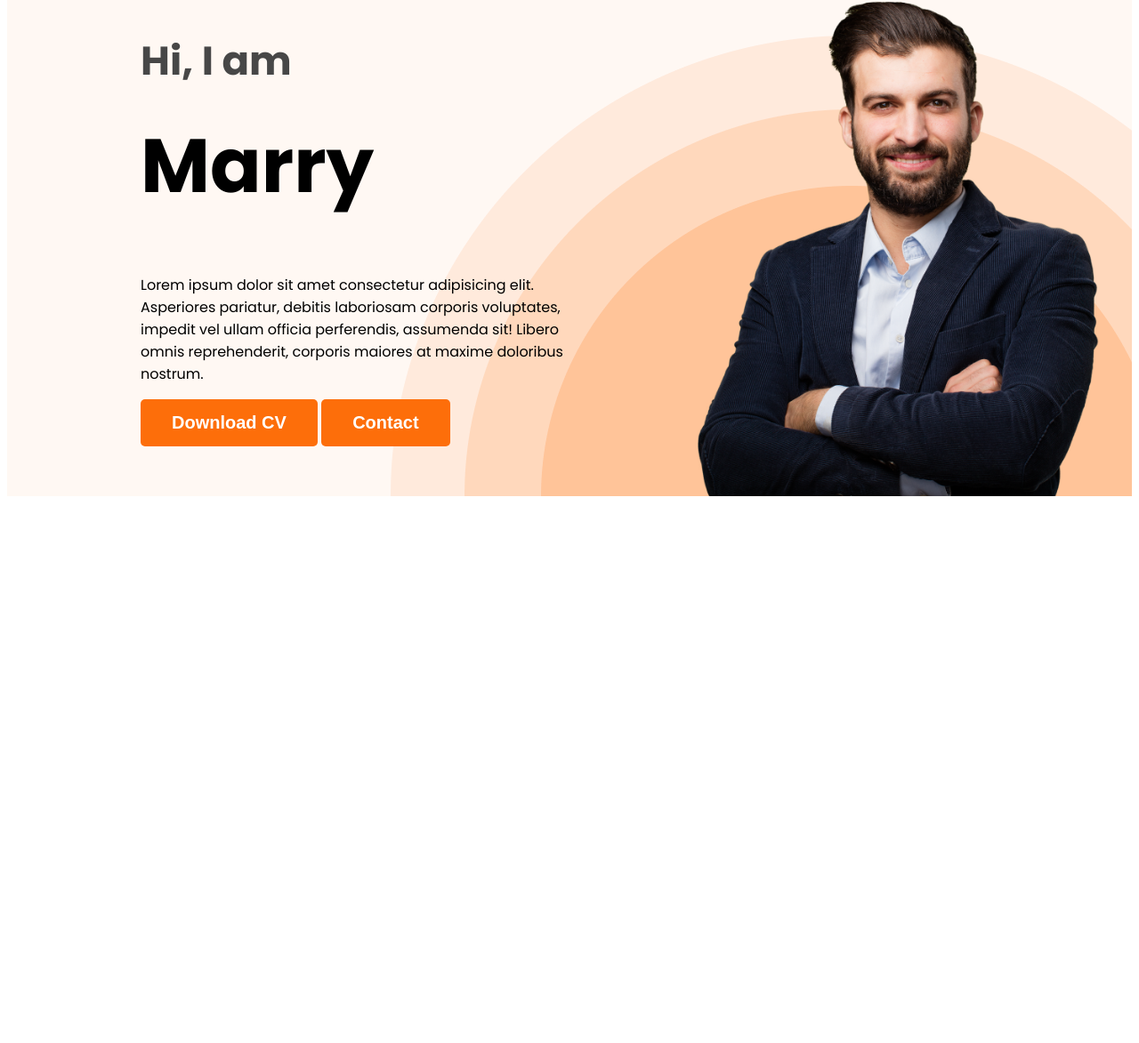
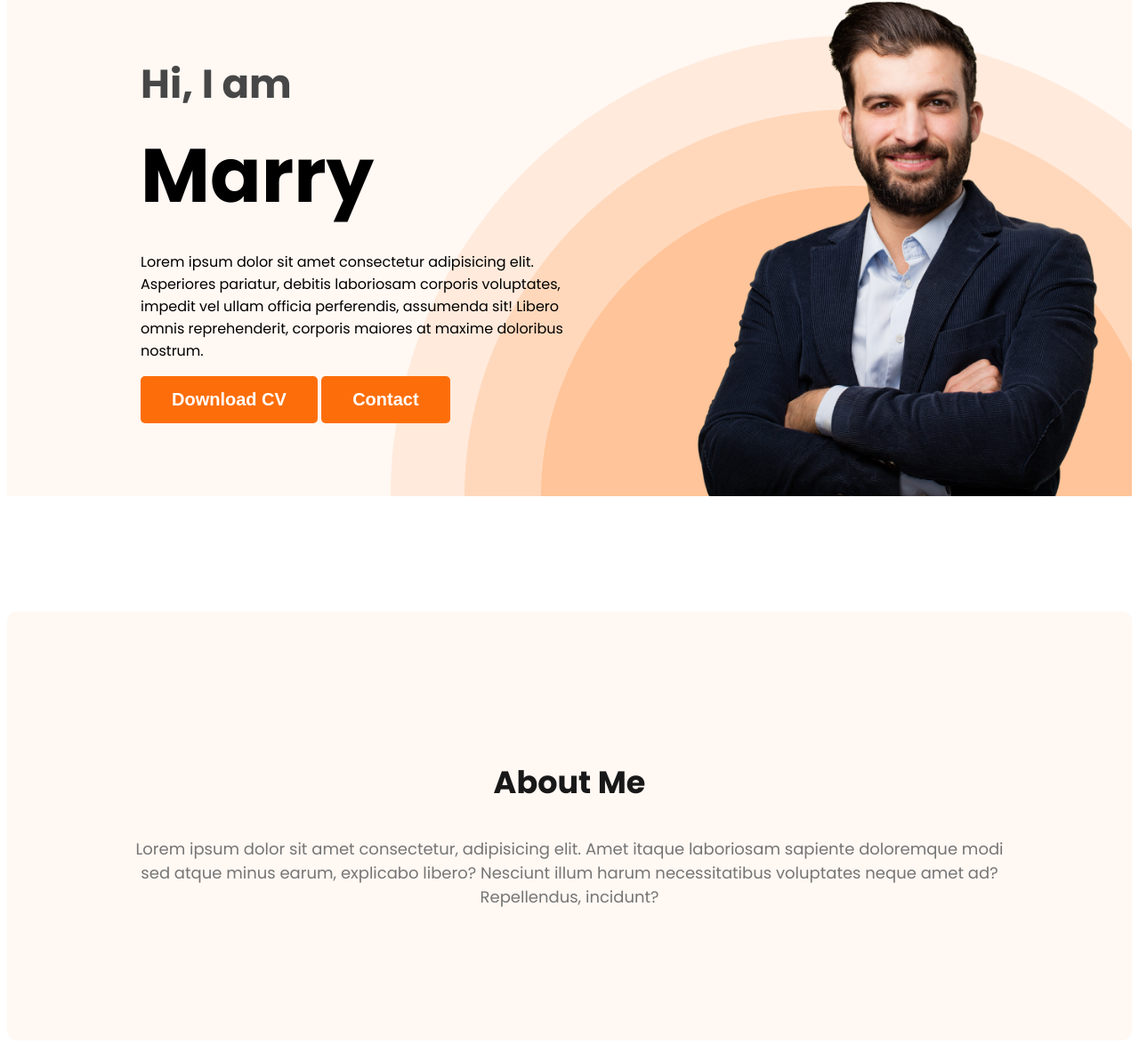
Before and after one commit to JannatulFardouse/webdeveloper-portfolio, a plain HTML site: page index.html in a window 1280 px wide. Shown: the part 217-1390 px from the top of the page at 89% size. Before the commit the page ends 800 px from the top, so only its background shows below. Drawn offline with Linux system fonts and the light colour scheme.

Commit message:
about section created

```diff
--- a/index.html
+++ b/index.html
@@ -38,8 +38,14 @@
         </div>
     </header>
     <main>
+        <section class="about">
+            <h3 class="section-title">About Me</h3>
+            <p class="section-description">Lorem ipsum dolor sit amet consectetur, adipisicing elit. Amet itaque
+                laboriosam sapiente doloremque modi sed atque minus earum, explicabo libero? Nesciunt illum harum
+                necessitatibus voluptates neque amet ad? Repellendus, incidunt? </p>
+        </section>
+    </main>
 
-    </main>
     <footer>
 
 
--- a/styles/portfolio.css
+++ b/styles/portfolio.css
@@ -17,6 +17,19 @@ body {
     font-weight: 700;
     padding: 15px 35px;
 
+}
+
+.section-title {
+    color: #181818;
+    text-align: center;
+    font-size: 35px;
+    font-weight: 700;
+}
+
+.section-description {
+    color: #757575;
+    text-align: center;
+    font-size: 18px;
 }
 
 /*Nav related styles*/
@@ -51,7 +64,7 @@ nav a {
 /*Header styles*/
 .header {
     background-color: #fff8f3;
-    background-image: url(../images/header_bg.png);
+    background-image: url('../images/header_bg.png');
     background-repeat: no-repeat;
     background-position: bottom right;
 }
@@ -80,5 +93,16 @@ nav a {
 .banner-title {
     font-size: 85px;
     font-weight: 700;
-    margin-top: 20px;
+    margin-top: 5px;
+    margin-bottom: 20px;
 }
+
+/* main section styles */
+
+/* about section styles*/
+.about {
+    padding: 130px;
+    border-radius: 10px;
+    background: #fff8f3;
+    margin: 130px 0;
+}
```
